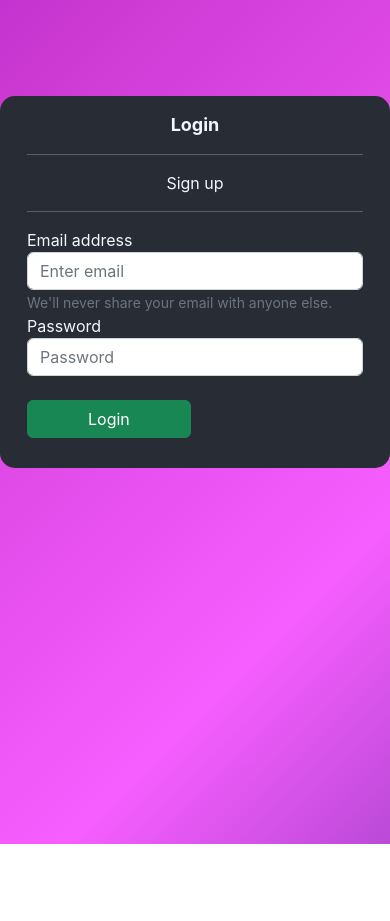
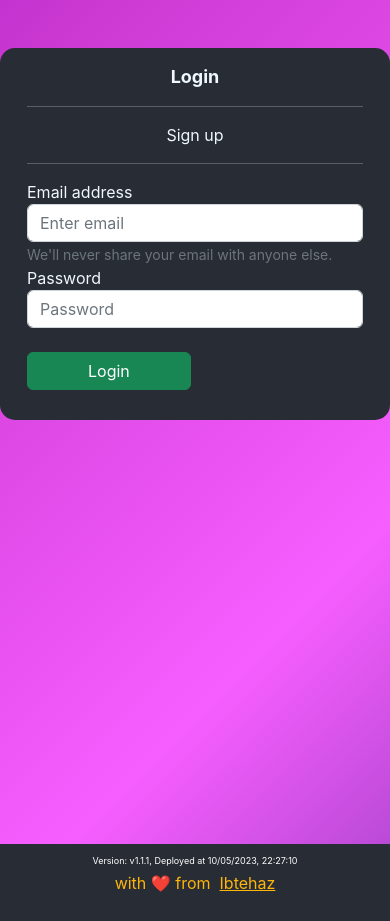
Before and after one commit to TUNI-Projects/Encrypted-Signal, a React (Create React App) app: page / in a window 390 px wide. Before the commit the page ends 844 px from the top, so only its background shows below. Built offline with nearby package versions, Linux system fonts and the light colour scheme.

Commit message:
footer added, max upload size changed

```diff
--- a/src/App.js
+++ b/src/App.js
@@ -4,14 +4,14 @@ import Login from "./component/login";
 import Register from "./component/register";
 import Cookies from "js-cookie";
 import Dashboard from "./component/dashboard";
+import Footer from "./component/footer";
 
 class App extends React.Component {
-
   constructor(props) {
     super(props);
     this.state = {
       isLoginActive: true,
-      isSignUpActive: false
+      isSignUpActive: false,
     };
   }
 
@@ -19,26 +19,24 @@ class App extends React.Component {
     this.setState({
       isLoginActive: true,
       isSignUpActive: false,
-     })
+    });
   }
 
   handleSignUpClick(event) {
     this.setState({
       isSignUpActive: true,
       isLoginActive: false,
-    })
+    });
   }
 
   render() {
     let username = Cookies.get("username");
 
     return (
-      <div className="">
+      <div className="parent-container">
+        <div className="main-content">
           {username == null && (
             <div className="container-fluid landing App">
-
-            <br></br>
-            <br></br>
               <br></br>
               <br></br>
               <div className="row">
@@ -46,39 +44,46 @@ class App extends React.Component {
 
                 <div className="col-md-4">
                   <div className="row auth" align="center">
-
-                  <div className="col-md-6" onClick={this.handleLoginClick.bind(this)}>
-                    <p className={this.state.isLoginActive ? 'focus entry': 'entry'}>Login</p>
+                    <div
+                      className="col-md-6"
+                      onClick={this.handleLoginClick.bind(this)}
+                    >
+                      <p
+                        className={
+                          this.state.isLoginActive ? "focus entry" : "entry"
+                        }
+                      >
+                        Login
+                      </p>
                       <hr></hr>
                     </div>
 
-                  <div className="col-md-6" onClick={this.handleSignUpClick.bind(this)}>
-                    <p className={this.state.isSignUpActive ? 'focus entry': 'entry'}>Sign up</p>
+                    <div
+                      className="col-md-6"
+                      onClick={this.handleSignUpClick.bind(this)}
+                    >
+                      <p
+                        className={
+                          this.state.isSignUpActive ? "focus entry" : "entry"
+                        }
+                      >
+                        Sign up
+                      </p>
                       <hr></hr>
                     </div>
 
-                  {this.state.isLoginActive && (<Login/>)}
-                  {this.state.isSignUpActive && (<Register/>)}
-                  {/* <Register /> */}
+                    {this.state.isLoginActive && <Login />}
+                    {this.state.isSignUpActive && <Register />}
                   </div>
                 </div>
                 <div className="col-md-4"></div>
               </div>
-
-            <br></br>
-            <div className="row">
-              <div className="col-md-3"></div>
-              <div className="col-md-6">
-                <footer className="footer" align="center">
-                </footer>
             </div>
-              <div className="col-md-3"></div>
-            </div>
-          </div>
-
           )}
 
           {username != null && <Dashboard />}
+        </div>
+        <Footer />
       </div>
     );
   }
--- /dev/null
+++ b/src/component/footer.js
@@ -0,0 +1,92 @@
+import React from "react";
+
+class Footer extends React.Component {
+  constructor(props) {
+    super(props);
+    this.state = {
+      windowSize: window.innerWidth,
+      tag: "",
+      last_update: "",
+    };
+  }
+
+  componentDidMount() {
+    this.fetchGitTag();
+  }
+
+  fetchGitTag = () => {
+    const localData = require("../version.json");
+    this.setState({
+      tag: localData.tag,
+      last_update: new Date(localData.date).toLocaleString("en-GB"),
+    });
+  };
+
+  render() {
+    const isMobileView = this.state.windowSize <= 1100;
+    if (isMobileView) {
+      return (
+        <div
+        className="footer"
+        style={{
+          background: "#282c34",
+          padding:"10px",
+        }}
+      >
+        <small
+          className="d-flex justify-content-center"
+          style={{ color: "#fff", fontSize: "9px" }}
+        >
+          Version: {this.state.tag}, Deployed at {this.state.last_update}
+        </small>
+
+        <p
+          className="d-flex justify-content-center"
+          style={{ color: "#FFB60A", paddingTop: "3px", }}
+        >
+          with ❤️ from &nbsp; <a
+              href="https://ibtehaz.xyz"
+              style={{color: "#FFB60A"}}
+            >
+                Ibtehaz
+            </a>
+        </p>
+      </div>
+      );
+    }
+
+    // ----------------------------------------------------
+    // this is web view.
+    // ----------------------------------------------------
+
+    return (
+      <div
+        className="footer d-flex justify-content-center"
+        style={{ background: "#282c34", padding: "5px"}}
+      >
+        <div className="col-md-3">
+          <small style={{ color: "#fff", fontSize: "9px" }}>
+            Version: {this.state.tag} - {process.env.NODE_ENV}, Deployed at {this.state.last_update}
+          </small>
+        </div>
+        <div
+          className="col-md-4 d-flex justify-content-center"
+        >
+          <p style={{ color: "#FFB60A"}}>
+            with ❤️ from &nbsp;
+            <a
+              href="https://ibtehaz.xyz"
+              style={{ color: "#FFB60A" }}
+            >
+              Ibtehaz
+            </a>
+          </p>
+        </div>
+
+        <div className="col-md-3"></div>
+      </div>
+    );
+  }
+}
+
+export default Footer;
--- a/src/component/upload.js
+++ b/src/component/upload.js
@@ -8,7 +8,7 @@ class FileUpload extends React.Component {
   constructor(props) {
     super(props);
     this.state = {
-      maxSize: 1 * 1024,
+      maxSize: 100 * 1024,
       file: null,
       isFileSelected: false,
       progress: 0,
@@ -35,7 +35,7 @@ class FileUpload extends React.Component {
     e.preventDefault();
     if (this.state.file["size"] > this.state.maxSize) {
       this.setState({
-        error_message: "File size is too large. Maximum upload limit is 1 KB",
+        error_message: "File size is too large. Maximum upload limit is 100 KB",
       });
       return;
     }
--- a/src/css/App.css
+++ b/src/css/App.css
@@ -1,3 +1,17 @@
+body {
+  height: 100%;
+}
+
+.parent-container {
+  display: flex;
+  flex-direction: column;
+  min-height: 100vh;
+}
+
+.main-content {
+  flex: 1;
+}
+
 .App-logo {
   height: 40vmin;
   pointer-events: none;
@@ -59,9 +73,6 @@
 .dashboard {
   background-size: 400% 400%;
   animation: gradient 15s ease infinite;
-  min-height: 100vh;
-  height: 100%;
-  max-height: 100%;
   padding-bottom: 20px;
   padding-top: 20px;
   background: linear-gradient(-45deg, #6f3aab, #850fb8);
@@ -280,3 +291,7 @@
   background-color: grey;
   color: whitesmoke;
 }
+
+.footer {
+  background: linear-gradient(-45deg, #6f3aab, #850fb8);
+}
--- /dev/null
+++ b/src/version.json
@@ -0,0 +1,4 @@
+{
+  "tag": "v1.1.1",
+  "date": "2023-05-11 01:27:10 +0300"
+}
```
Also changed, not shown: package.json (+6 -4 lines), updateVersion.js (added, +39 -0 lines), 1 other file (tests, documents, lock files or other folders). Lines whose indentation alone changed are shown as unchanged.
